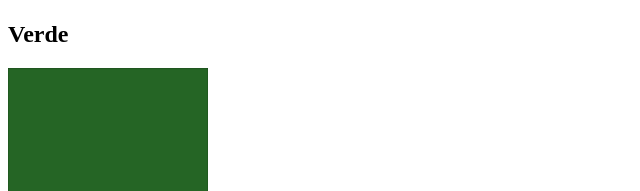
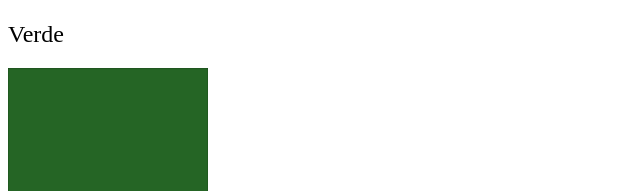
Before and after one commit to Lucky-KMS-PLS/Css-Webseites, a plain HTML site: page zweiteaufgabe.html in a window 1280 px wide. Shown: the part 918-1109 px from the top of the page, 0-640 px from the left. Drawn offline with Linux system fonts and the light colour scheme.

Commit message:
änderung von joel

```diff
--- a/style2.css
+++ b/style2.css
@@ -7,7 +7,7 @@
 }
 
 #green {
-    font-weight: normal,hgfhg;
+    font-weight: normal;
 }
 
 #orange {
```
